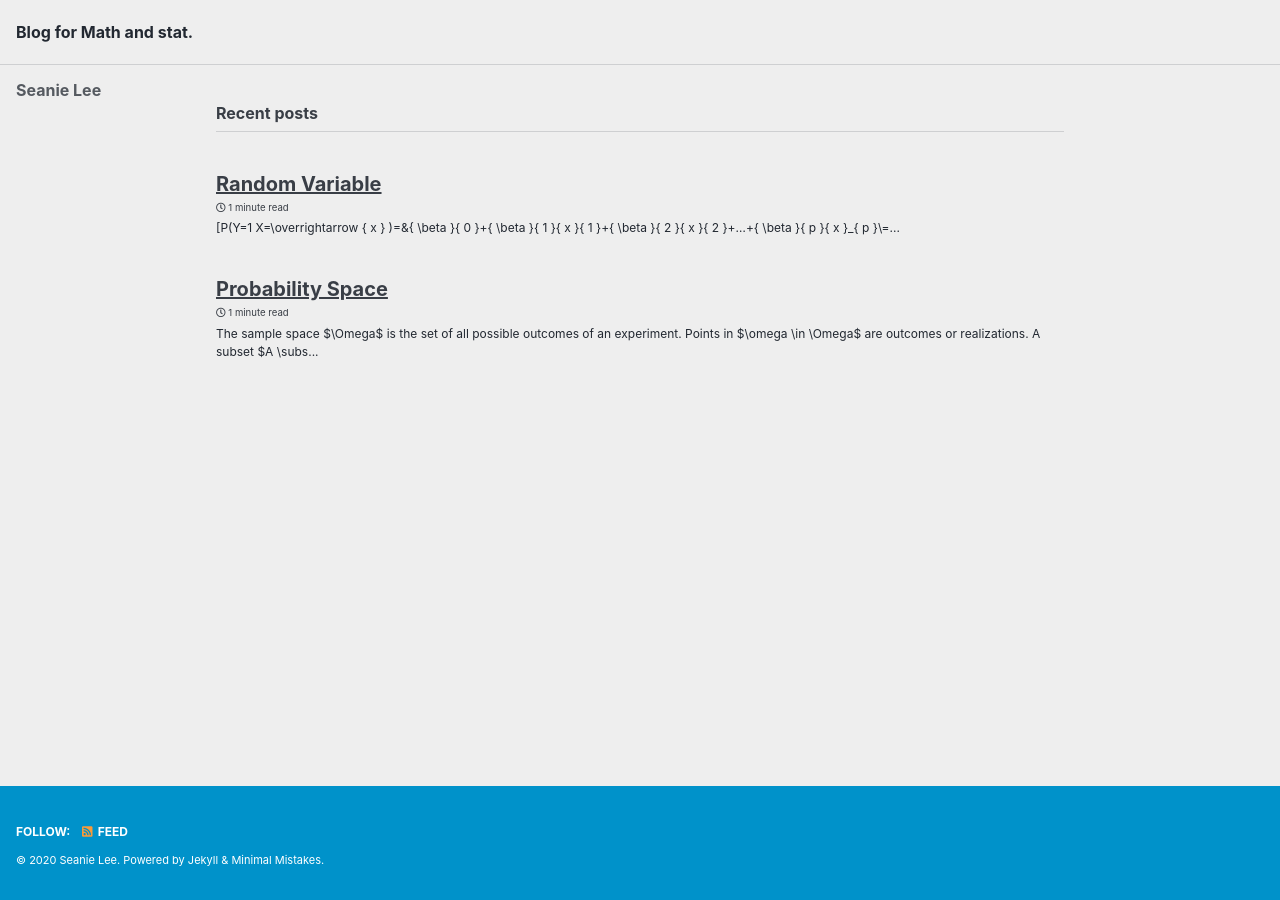
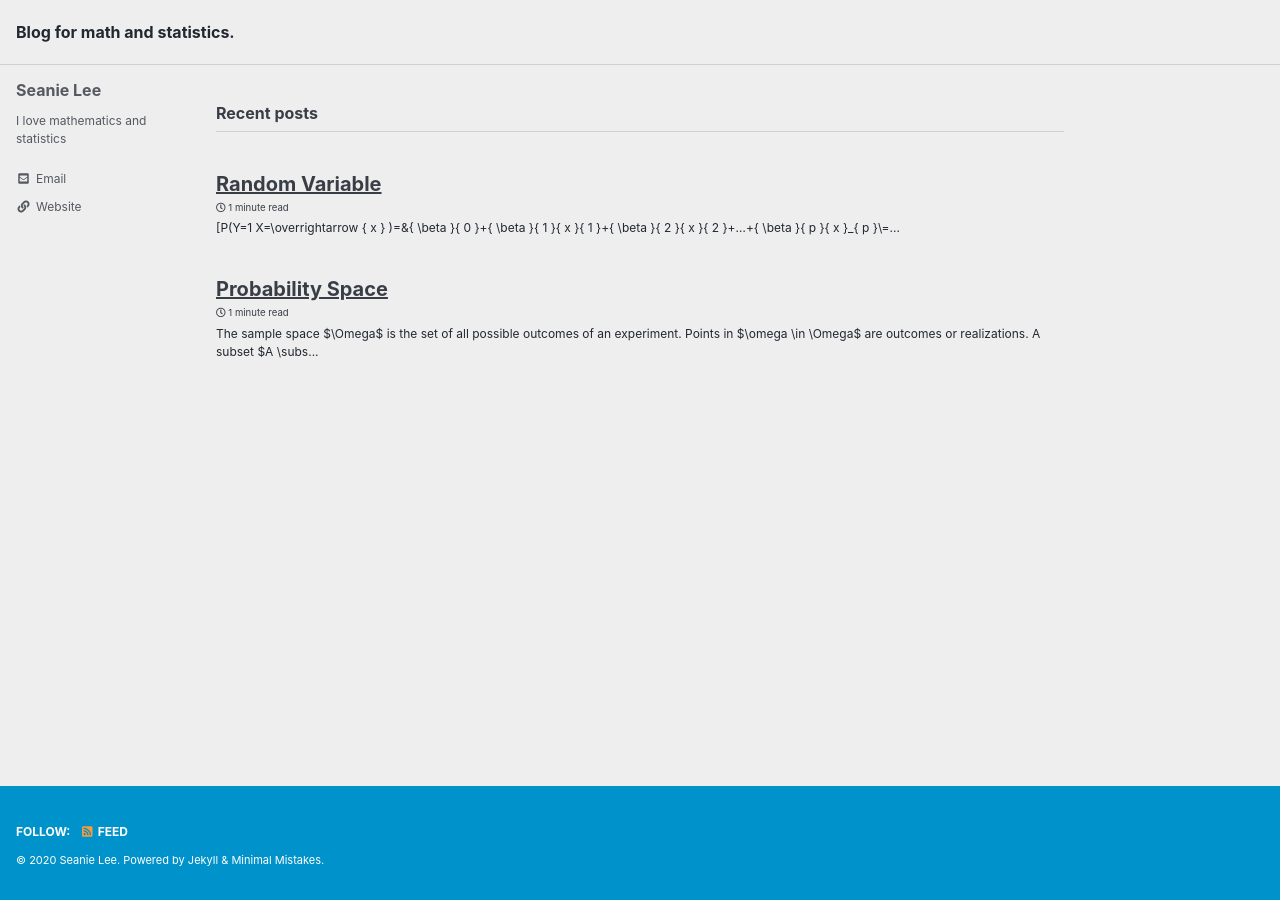
Before and after one commit to seanie12/blog, a Jekyll site: the page built from index.html, in a window 1280 px wide. Built offline with Jekyll 4.4.1, drawn with Linux system fonts in a browser that asks for light colours; cached includes are drawn as plain includes; the list of posts is cut into pages by our own code.

Commit message:
Update _config.yml

```diff
--- a/_config.yml
+++ b/_config.yml
@@ -16,7 +16,7 @@ minimal_mistakes_skin    : "air" # "air", "aqua", "contrast", "dark", "dirt", "n
 
 # Site Settings
 locale                   : "en-US"
-title                    : "Blog for Math and stat."
+title                    : "Blog for math and statistics."
 title_separator          : "-"
 subtitle                 : # site tagline that appears below site title in masthead
 name                     : "Seanie Lee"
@@ -95,16 +95,16 @@ analytics:
 author:
   name             : "Seanie Lee"
   avatar           : # path of avatar image, e.g. "/assets/images/bio-photo.jpg"
-  bio              : # "Data Analyst"
+  bio              :  "I love mathematics and statistics"
   location         : # "South Korea"
   email            :
   links:
     - label: "Email"
       icon: "fas fa-fw fa-envelope-square"
-      # url: "mailto:your.name@email.com"
+      url: "mailto:lsnfamily02@gmail.com"
     - label: "Website"
       icon: "fas fa-fw fa-link"
-      # url: "https://your-website.com"
+      url: "https://seanie12.github.io"
     - label: "Twitter"
       icon: "fab fa-fw fa-twitter-square"
       # url: "https://twitter.com/"
```
